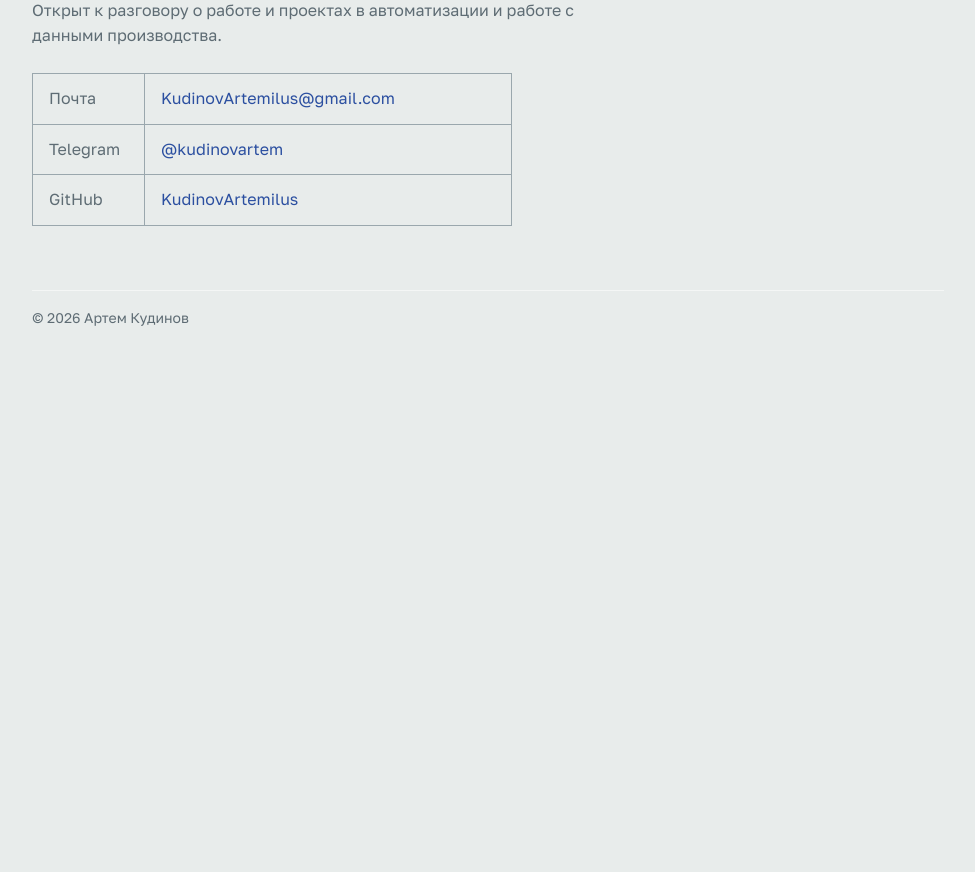
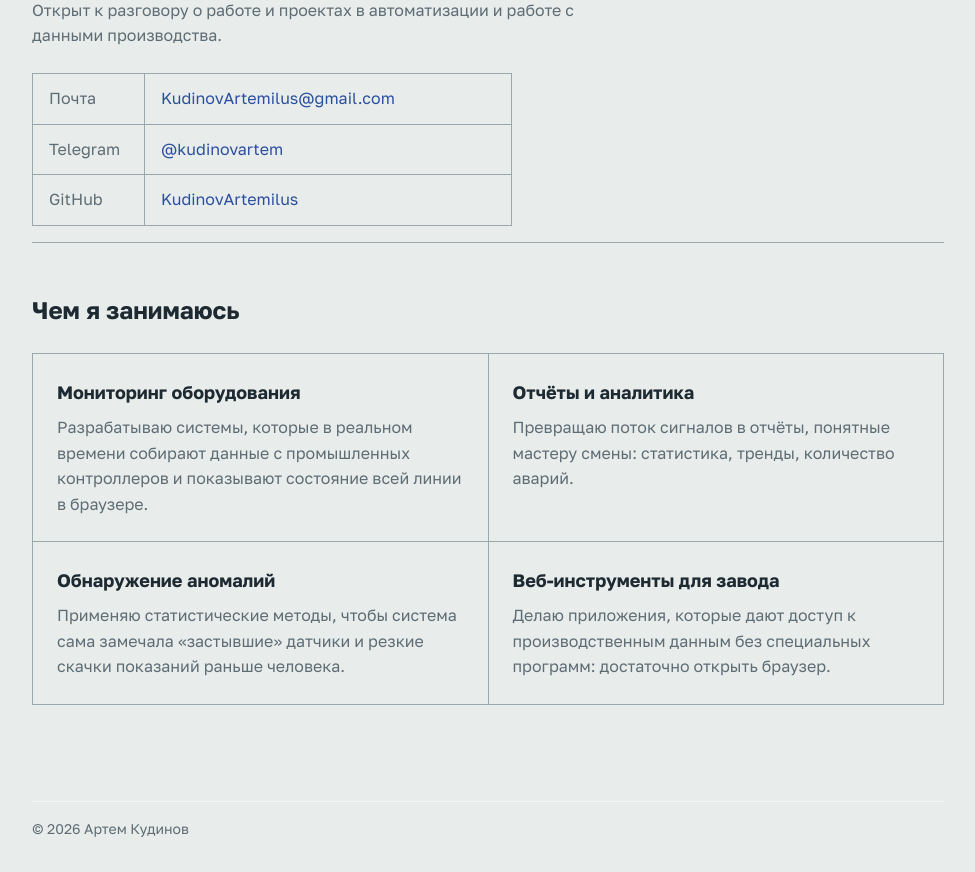
Before and after one commit to KudinovArtemilus/portfolio-django, a Django app: page / in a window 1280 px wide. Shown: the part 818-1690 px from the top of the page, without its empty margins (152-1127 px from the left). Before the commit the page ends 1144 px from the top, so only its background shows below. Run offline with Django 5.2, Linux system fonts and the light colour scheme.

Commit message:
feat: add 'what I do' section to home page

```diff
--- a/static/css/style.css
+++ b/static/css/style.css
@@ -326,3 +326,36 @@ nav a {
         scroll-behavior: smooth;
     }
 }
+
+.work {
+    border-top: 1px solid var(--line);
+    padding: 3rem 0;
+}
+
+.work-grid {
+    display: grid;
+    grid-template-columns: repeat(2, 1fr);
+    border-top: 1px solid var(--line);
+    border-left: 1px solid var(--line);
+}
+
+.work-item {
+    padding: 1.5rem;
+    border-right: 1px solid var(--line);
+    border-bottom: 1px solid var(--line);
+}
+
+.work-item h3 {
+    font-size: 1.125rem;
+    margin-bottom: 0.5rem;
+}
+
+.work-item p {
+    color: var(--muted);
+}
+
+@media (max-width: 760px) {
+    .work-grid {
+        grid-template-columns: 1fr;
+    }
+}
--- a/templates/pages/home.html
+++ b/templates/pages/home.html
@@ -74,4 +74,26 @@
             </div>
         </dl>
     </section>
+        <section class="work">
+        <h2>Чем я занимаюсь</h2>
+
+        <div class="work-grid">
+            <div class="work-item">
+                <h3>Мониторинг оборудования</h3>
+                <p>Разрабатываю системы, которые в реальном времени собирают данные с промышленных контроллеров и показывают состояние всей линии в браузере.</p>
+            </div>
+            <div class="work-item">
+                <h3>Отчёты и аналитика</h3>
+                <p>Превращаю поток сигналов в отчёты, понятные мастеру смены: статистика, тренды, количество аварий.</p>
+            </div>
+            <div class="work-item">
+                <h3>Обнаружение аномалий</h3>
+                <p>Применяю статистические методы, чтобы система сама замечала «застывшие» датчики и резкие скачки показаний раньше человека.</p>
+            </div>
+            <div class="work-item">
+                <h3>Веб-инструменты для завода</h3>
+                <p>Делаю приложения, которые дают доступ к производственным данным без специальных программ: достаточно открыть браузер.</p>
+            </div>
+        </div>
+    </section>
 {% endblock %}
```
